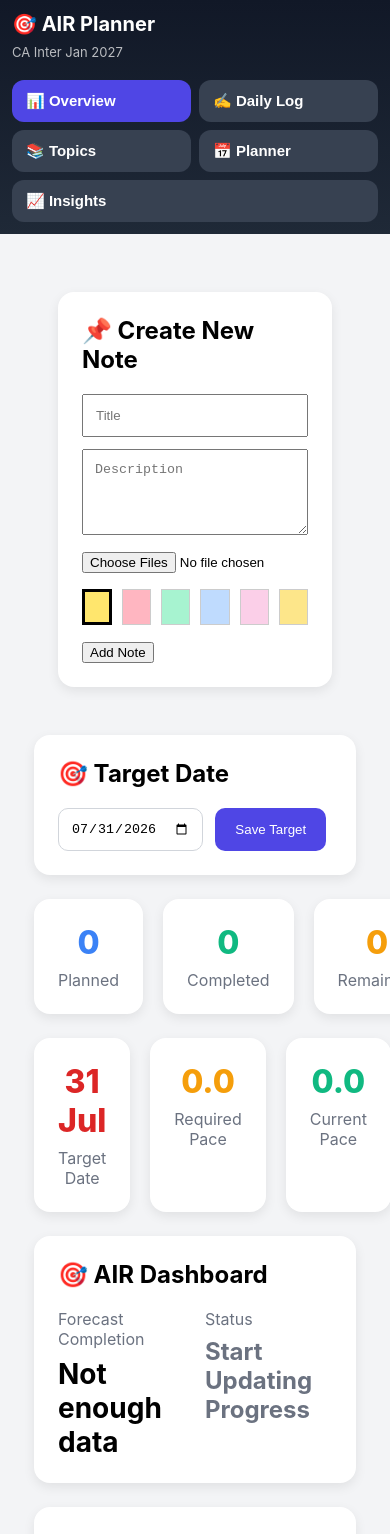
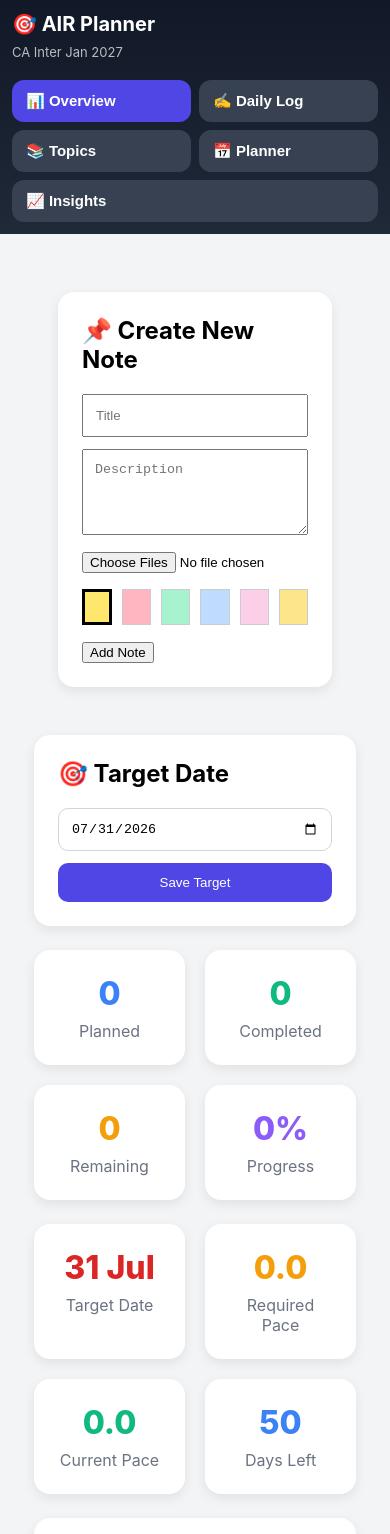
Before and after one commit to unnati3444-cell/ca-inter-planner, a React (Vite) app in the folder new planner/: page / in a window 390 px wide. Shown: the top 1534 px of the page. Built offline with nearby package versions, Linux system fonts and the light colour scheme.

Commit message:
Fixed mobile layout

```diff
--- a/new planner/src/components/DailyLog.jsx
+++ b/new planner/src/components/DailyLog.jsx
@@ -16,6 +16,8 @@ const [logs, setLogs] = useState([]);
 const [subject, setSubject] = useState("");
 const [lectures, setLectures] = useState("");
 const [remarks, setRemarks] = useState("");
+const isMobile =
+  window.innerWidth < 768;
 
 useEffect(() => {
 const saved = localStorage.getItem(
@@ -95,7 +97,9 @@ color: "#000",
     style={{
       display: "grid",
       gridTemplateColumns:
-        "repeat(2,1fr)",
+  isMobile
+    ? "1fr"
+    : "repeat(2,1fr)",
       gap: 20,
       marginBottom: 24,
     }}
@@ -178,7 +182,9 @@ color: "#000",
       style={{
         display: "grid",
         gridTemplateColumns:
-          "1fr 1fr",
+  isMobile
+    ? "1fr"
+    : "1fr 1fr",
         gap: 16,
       }}
     >
@@ -269,10 +275,16 @@ color: "#000",
         boxShadow:
           "0 4px 12px rgba(0,0,0,.08)",
         display: "flex",
-        justifyContent:
-          "space-between",
-        alignItems:
-          "flex-start",
+flexDirection:
+  isMobile
+    ? "column"
+    : "row",
+justifyContent:
+  "space-between",
+alignItems:
+  isMobile
+    ? "stretch"
+    : "flex-start",
       }}
     >
       <div>
@@ -322,6 +334,13 @@ color: "#000",
         }
         style={{
           background: "#ef4444",
+          marginTop:
+  isMobile ? 12 : 0,
+
+width:
+  isMobile
+    ? "100%"
+    : "auto",
           color: "white",
           border: "none",
           padding:
--- a/new planner/src/components/Overview.jsx
+++ b/new planner/src/components/Overview.jsx
@@ -7,6 +7,9 @@ export default function Overview() {
 
   const [logs, setLogs] =
     useState([]);
+
+  const isMobile =
+  window.innerWidth < 768;
 
   const [targetDateValue, setTargetDateValue] =
     useState(
@@ -226,7 +229,10 @@ export default function Overview() {
         <div
           style={{
             display: "flex",
-            gap: 12,
+            flexDirection: isMobile
+             ? "column"
+             : "row",
+             gap: 12,
             marginTop: 16,
           }}
         >
@@ -273,7 +279,9 @@ export default function Overview() {
         style={{
           display: "grid",
           gridTemplateColumns:
-            "repeat(4,1fr)",
+          isMobile
+           ? "1fr 1fr"
+           : "repeat(4,1fr)",
           gap: 20,
           marginBottom: 24,
         }}
@@ -307,7 +315,9 @@ export default function Overview() {
         style={{
           display: "grid",
           gridTemplateColumns:
-            "repeat(4,1fr)",
+          isMobile
+           ? "1fr 1fr"
+            :"repeat(4,1fr)",
           gap: 20,
           marginBottom: 24,
         }}
@@ -368,7 +378,9 @@ export default function Overview() {
           style={{
             display: "grid",
             gridTemplateColumns:
-              "1fr 1fr",
+            isMobile
+             ? "1fr"
+             : "1fr 1fr",
             gap: 20,
             marginTop: 16,
           }}
--- a/new planner/src/components/PlannerTab.jsx
+++ b/new planner/src/components/PlannerTab.jsx
@@ -20,6 +20,8 @@ export default function PlannerTab() {
     useState("");
   const [completedLectures, setCompletedLectures] =
     useState("");
+  const isMobile =
+  window.innerWidth < 768;
 
   useEffect(() => {
     const savedSubjects =
@@ -158,7 +160,9 @@ export default function PlannerTab() {
         style={{
           display: "grid",
           gridTemplateColumns:
-            "repeat(4,1fr)",
+  isMobile
+    ? "1fr 1fr"
+    : "repeat(4,1fr)",
           gap: 20,
           marginBottom: 24,
         }}
@@ -207,7 +211,9 @@ export default function PlannerTab() {
           style={{
             display: "grid",
             gridTemplateColumns:
-              "2fr 1fr 1fr auto",
+  isMobile
+    ? "1fr"
+    : "2fr 1fr 1fr auto",
             gap: 12,
           }}
         >
@@ -345,11 +351,17 @@ export default function PlannerTab() {
               <div
                 style={{
                   display:
-                    "flex",
-                  justifyContent:
-                    "space-between",
-                  alignItems:
-                    "center",
+  "flex",
+flexDirection:
+  isMobile
+    ? "column"
+    : "row",
+justifyContent:
+  "space-between",
+alignItems:
+  isMobile
+    ? "stretch"
+    : "center",
                 }}
               >
                 <div>
@@ -447,6 +459,13 @@ export default function PlannerTab() {
                   style={{
                     background:
                       "#ef4444",
+                    marginTop:
+  isMobile ? 12 : 0,
+
+width:
+  isMobile
+    ? "100%"
+    : "auto",
                     color:
                       "white",
                     border:
```
